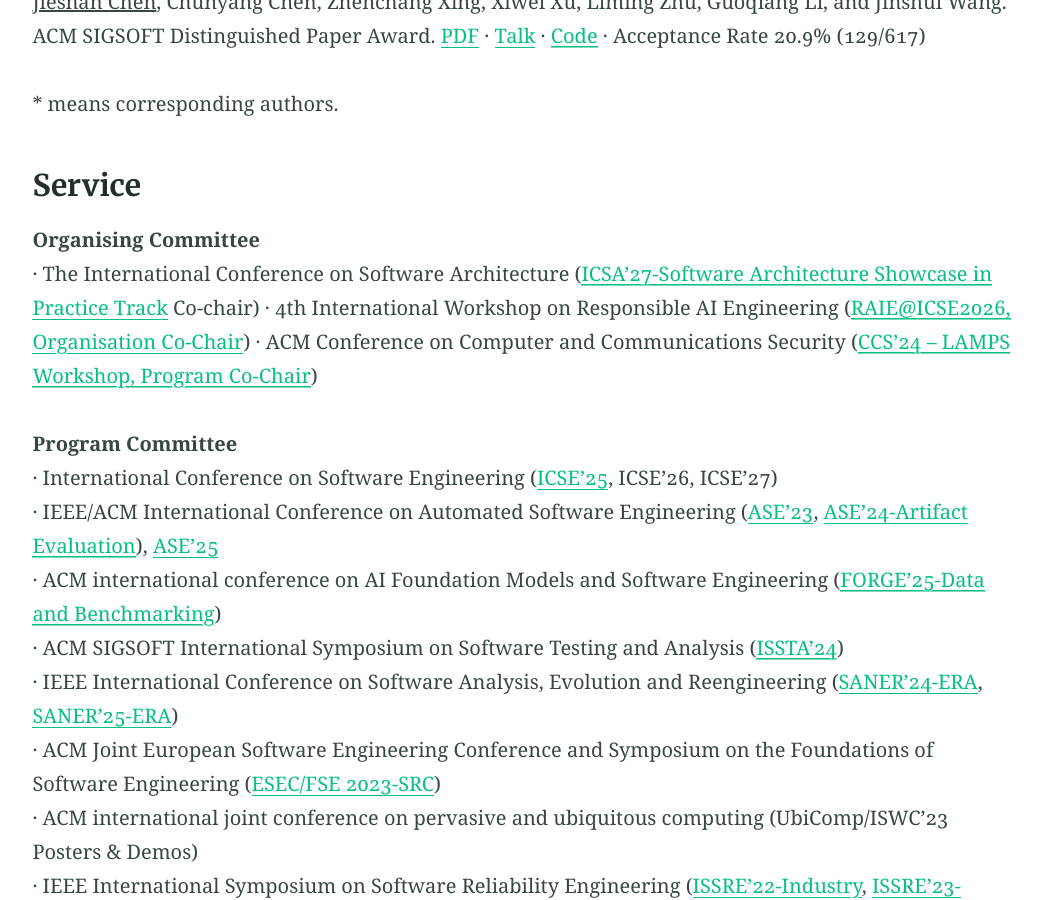
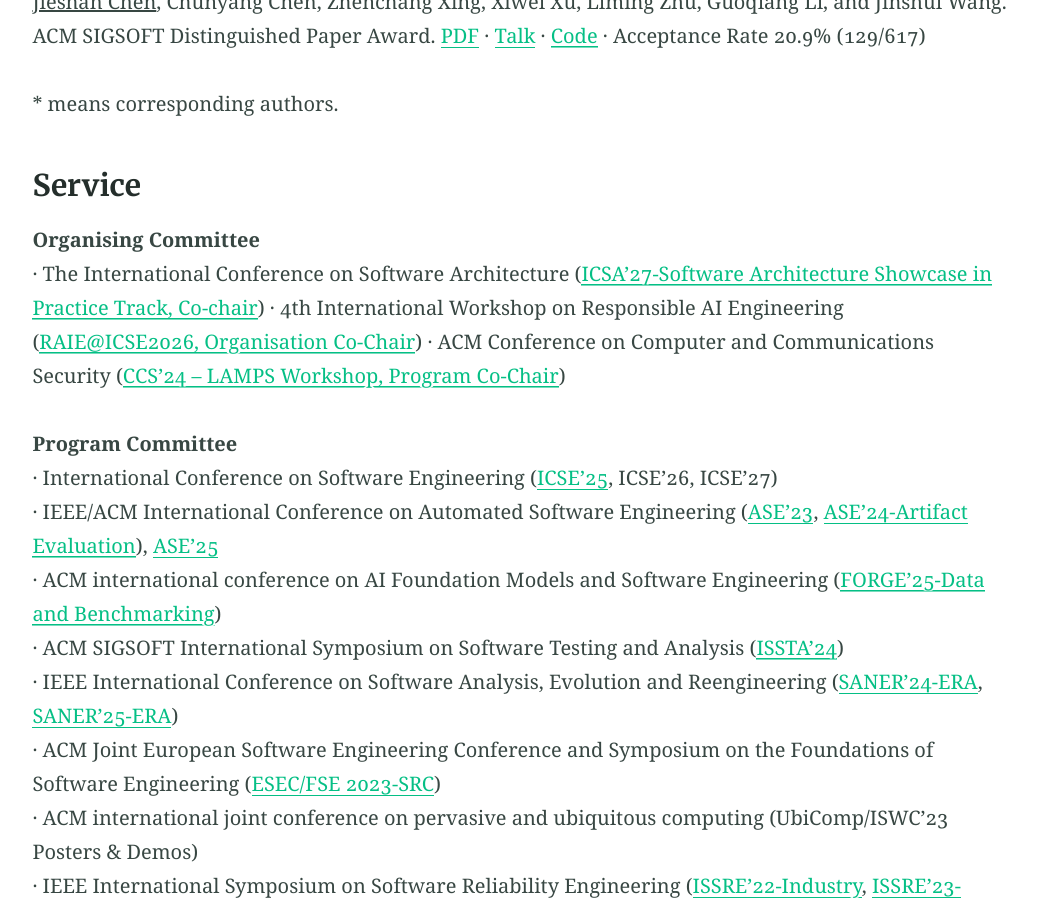
Before and after one commit to chenjshnn/chenjshnn.github.io, a Jekyll site: the page built from index.md, in a window 1280 px wide and 900 px high, scrolled down 3658 px. Shown: the whole window, without its empty margins (118-1160 px from the left). Built offline with Jekyll 4.4.1, drawn with Linux system fonts in a browser that asks for light colours.

```diff
--- a/index.md
+++ b/index.md
@@ -133,7 +133,7 @@ ACM SIGSOFT Distinguished Paper Award. [PDF](/files/ICSE2020-predictContent.pdf)
 
 ### Service {#services}
 **Organising Committee** <br />
-· The International Conference on Software Architecture ([ICSA'27-Software Architecture Showcase in Practice Track](https://conf.researchr.org/track/icsa-2027/icsa-2027-software-architecture-showcase) Co-chair)
+· The International Conference on Software Architecture ([ICSA'27-Software Architecture Showcase in Practice Track, Co-chair](https://conf.researchr.org/track/icsa-2027/icsa-2027-software-architecture-showcase))
 · 4th International Workshop on Responsible AI Engineering  ([RAIE@ICSE2026, Organisation Co-Chair](https://conf.researchr.org/home/icse-2026/raie-2026#Call-for-Papers))
 · ACM Conference on Computer and Communications Security ([CCS’24 – LAMPS Workshop, Program Co-Chair](https://lamps-ccs.com/))
 
```
